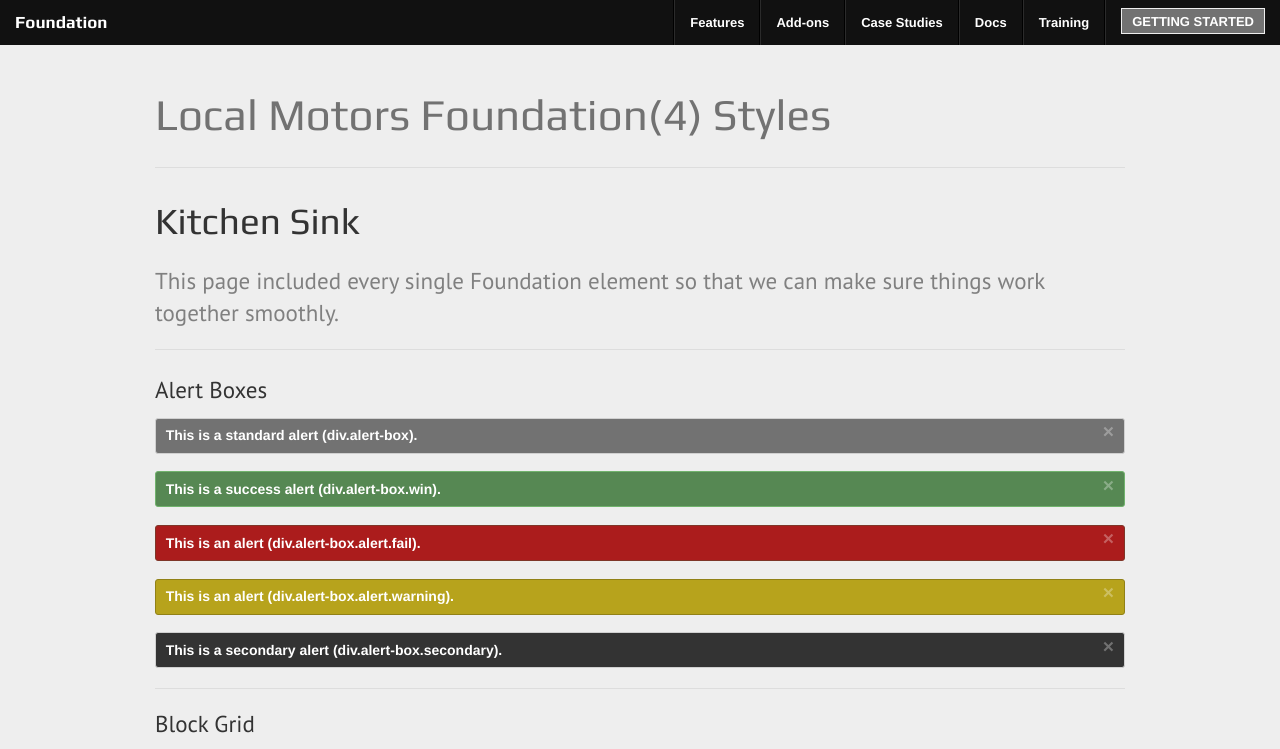
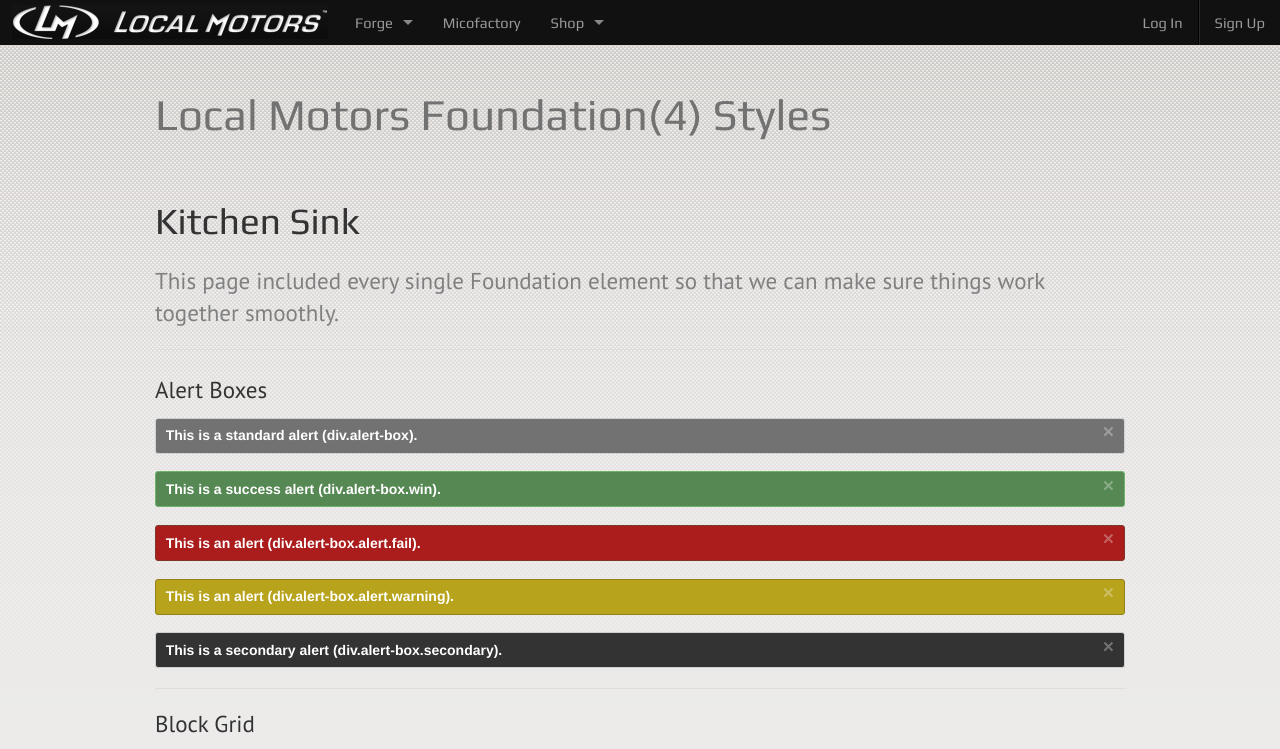
Before and after one commit to blaudner/LM-design, a plain HTML site: page kitchenSink.html in a window 1280 px wide. Shown: the top 749 px of the page. Drawn offline with Linux system fonts and the light colour scheme; a script that the page names is missing.

Commit message:
continued style upgrades

```diff
--- a/css/foundation-overrides.css
+++ b/css/foundation-overrides.css
@@ -1,15 +1,41 @@
 body {
-  background: #eee;
+  background: url('../img/bg-tile.gif') repeat-x #eeedec;
   font-family: "proxima-nova", "Helvetica Neue", "Helvetica", Helvetica, Arial, sans-serif;
-}
-h1, h2, h3{
+	}
+h1, h2, h3, .top-bar-section  {
   font-family: "Play", sans-serif;
   font-weight: 400;
-}
+  font-style: normal;
+	}
 h3, h4, h5, h6 {
 	font-family: "PT Sans", sans-serif;
 	font-weight: 400;
-}
+	}
+/* Foundation Top Bar */
+.top-bar-section ul li > a {
+	font-family: "Play", sans-serif;
+  	font-weight: 400;
+  	font-style: normal;
+  	color:#999;
+  	font-size: 11pt;
+	}
+.logo-container {
+	margin: 5px 12px;
+	}
+.top-bar-section .dropdown li {
+    width: 100%;
+    height: auto;
+    -webkit-box-shadow: 1px 1px 3px rgba(50, 50, 50, 0.25);
+	box-shadow:         1px 1px 3px rgba(50, 50, 50, 0.25);
+  	}
+.top-bar-section .dropdown li a {
+        font-weight: normal;
+        padding: 13px 20px;
+    }
+.top-bar-section .dropdown li a:hover {
+        background: white;
+        color: #333;
+    }
 /* Foundation Alerts */
 .alert-box {
   background-color: #727272;
--- a/css/foundation.css
+++ b/css/foundation.css
@@ -2789,7 +2789,7 @@ form.custom {
       height: auto; }
       .top-bar-section .dropdown li a {
         font-weight: normal;
-        padding: 8px 15px; }
+        padding: 12px 18px; }
       .top-bar-section .dropdown li.title h5 {
         margin-bottom: 0; }
         .top-bar-section .dropdown li.title h5 a {
--- a/kitchenSink.html
+++ b/kitchenSink.html
@@ -29,32 +29,41 @@
      <nav class="top-bar hide-for-small">
       <ul class="title-area">
         <!-- Title Area -->
-        <li class="name">
-          <h1><a href="/">Foundation</a></h1>
-        </li>
+        <div class="logo-container">
+          <img src="img/LM-logo.gif"/>
+        </div>
         <!-- Remove the class "menu-icon" to get rid of menu icon. Take out "Menu" to just have icon alone -->
         <li class="toggle-topbar menu-icon"><a href="#"><span>Menu</span></a></li>
       </ul>
 
       <section class="top-bar-section">
-        <!-- Right Nav Section -->
-        <ul class="right">
-          <li class="divider"></li>
-          <li><a href="/grid.php">Features</a></li>
-          <li class="divider"></li>
-          <li><a href="/templates.php">Add-ons</a></li>
-          <li class="divider"></li>
-          <li><a href="/case-jacquelinewest.php">Case Studies</a></li>
-          <li class="divider"></li>
-          <li><a href="/docs/">Docs</a></li>
-          <li class="divider"></li>
-          <li><a href="/training.php">Training</a></li>
-          <li class="divider"></li>
-          <li class="has-form">
-            <a href="http://foundation.zurb.com/docs" class="button">Getting Started</a>
-          </li>
-        </ul>
-      </section>
+          <!-- Left Nav Section -->
+            <ul class="left">
+              <li class="has-dropdown"><a href="#">Forge</a>
+                <ul class="dropdown">
+                  <li><a href="#">Ideas</a></li>
+                  <li><a href="#">Concepts</a></li>
+                  <li><a href="#">Projects</a></li>
+                  <li><a href="#">Challenges</a></li>
+                </ul>
+              </li>
+              <li><a href="#">Micofactory</a></li>
+              <li class="has-dropdown"><a href="#">Shop</a>
+                <ul class="dropdown">
+                  <li><a href="#">Ideas</a></li>
+                  <li><a href="#">Concepts</a></li>
+                  <li><a href="#">Projects</a></li>
+                  <li><a href="#">Challenges</a></li>
+                </ul>
+              </li>
+            </ul>
+            <!-- Right Nav Section -->
+            <ul class="right">
+              <li><a href="#">Log In</a></li>
+              <li class="divider hide-for-small"></li>
+              <li><a href="#">Sign Up</a></li>
+            </ul>
+          </section>
     </nav>
     <section class="main">
 
@@ -372,19 +381,19 @@
           <div class="large-6 columns">
             <ul id="featured1" data-orbit data-options="timer_speed:5000;">
               <li>
-                <img src="../img/demos/demo1.jpg" />
+                <img src="img/homepage-banner.jpg" />
                 <div class="orbit-caption">
                   Caption One. Pellentesque habitant morbi tristique senectus et netus et malesuada fames ac turpis egestas.
                 </div>
               </li>
               <li>
-                <img src="../img/demos/demo2.jpg" />
+                <img src="img/homepage-banner.jpg" />
                 <div class="orbit-caption">
                   Caption Two. Pellentesque habitant morbi tristique senectus et netus et malesuada fames ac turpis egestas.
                 </div>
               </li>
               <li>
-                <img src="../img/demos/demo3.jpg" />
+                <img src="img/homepage-banner.jpg" />
                 <div class="orbit-caption">
                   Caption Three. Pellentesque habitant morbi tristique senectus et netus et malesuada fames ac turpis egestas.
                 </div>
@@ -637,7 +646,7 @@
 
         <h4>Switch</h4>
 
-        <div class="small-2 switch tiny">
+        <div class="small-2 switch tiny columns">
           <input id="a" name="switch-a" type="radio" checked>
           <label for="a" onclick="">Off</label>
 
@@ -957,7 +966,7 @@
 
   <a class="close-reveal-modal">&#215;</a>
 </div>
-      <br>
+      <!--<br>
       <div class="zurb-footer-top bg-blue">
       <div class="row property">
         <div class="large-4 columns">
@@ -1049,7 +1058,7 @@
     </section>
 
 
-    <section id="sidebar" role="complementary">
+    <section id="sidebar" role="complementary">-->
 
       <!-- For Future Use
       <div id="passport">
@@ -1063,7 +1072,7 @@
       </div>
       -->
 
-    	<!-- This is the apps main navigation -->
+    	<!-- This is the apps main navigation
       <div class="main-menu">
     		<h6>Foundation</h6>
     		<nav id="sideMenu" role="navigation">
@@ -1090,9 +1099,9 @@
     		</nav>
       </div>
 
-    	<hr>
+    	<hr>-->
 
-    	<!-- These links will vary depending on what app it is -->
+    	<!-- These links will vary depending on what app it is
       <div class="more-goodness">
     		<h6>More ZURB Goodness</h6>
     		<nav role="navigation">
@@ -1104,9 +1113,9 @@
     		</nav>
       </div>
 
-      <hr>
+      <hr>-->
 
-      <!-- These links will be the same across all of our proprties & apps -->
+      <!-- These links will be the same across all of our proprties & apps
       <div class="zurb-links">
     		<ul class="top">
       		<li class="logo"><a href="http://zurb.com"><img src="http://foundation.zurb.com/docs/assets/offcanvas/zurb-logo.png"></a></li>
@@ -1140,7 +1149,7 @@
             </a>
           </li>
     		</ul>
-      </div>
+      </div>-->
 
     </section>
 
```
Also changed, not shown: index.html (+2 -2 lines), img/LM-logo.gif (added), img/bg-tile.gif (added), img/homepage-banner.jpg (added), 1 other file.
